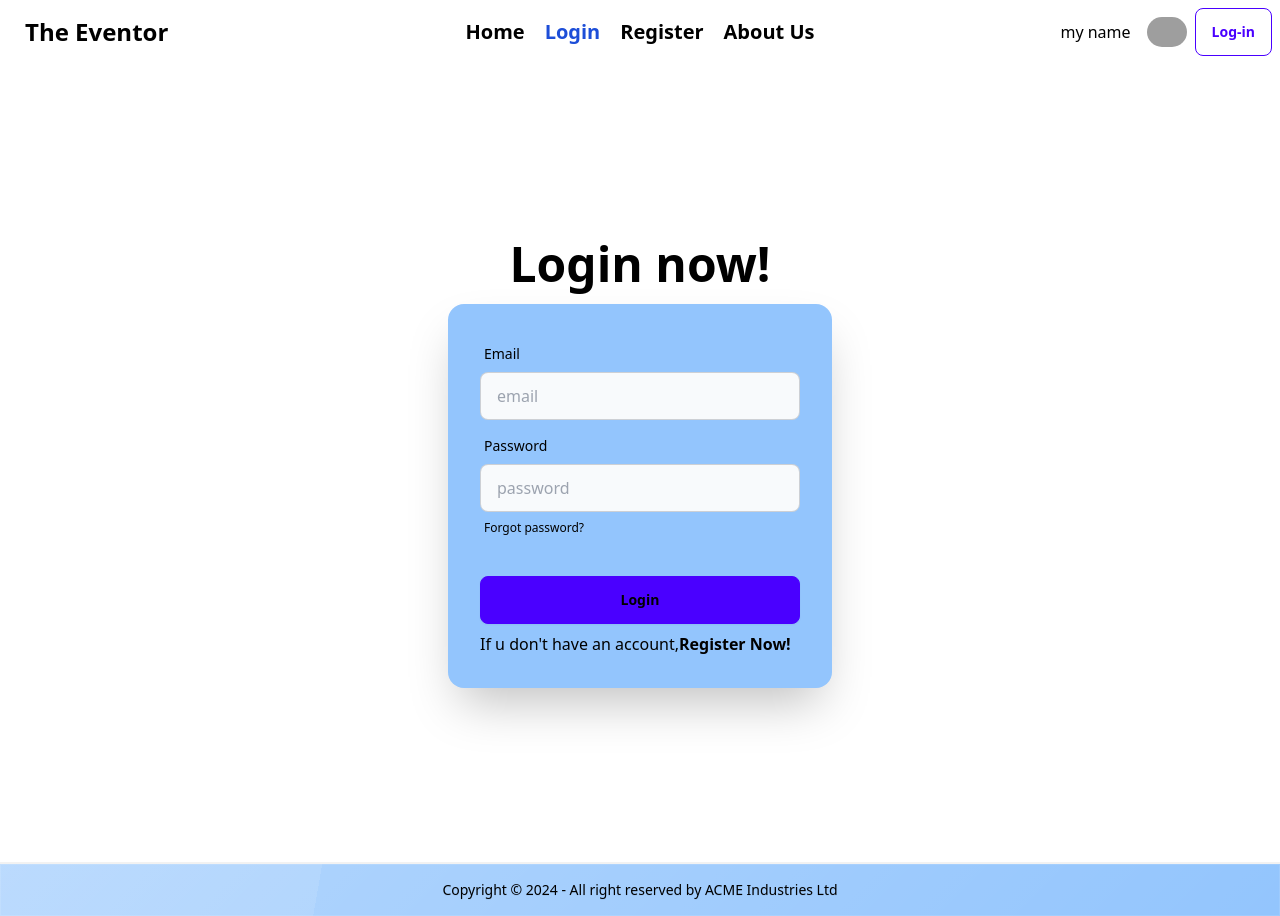
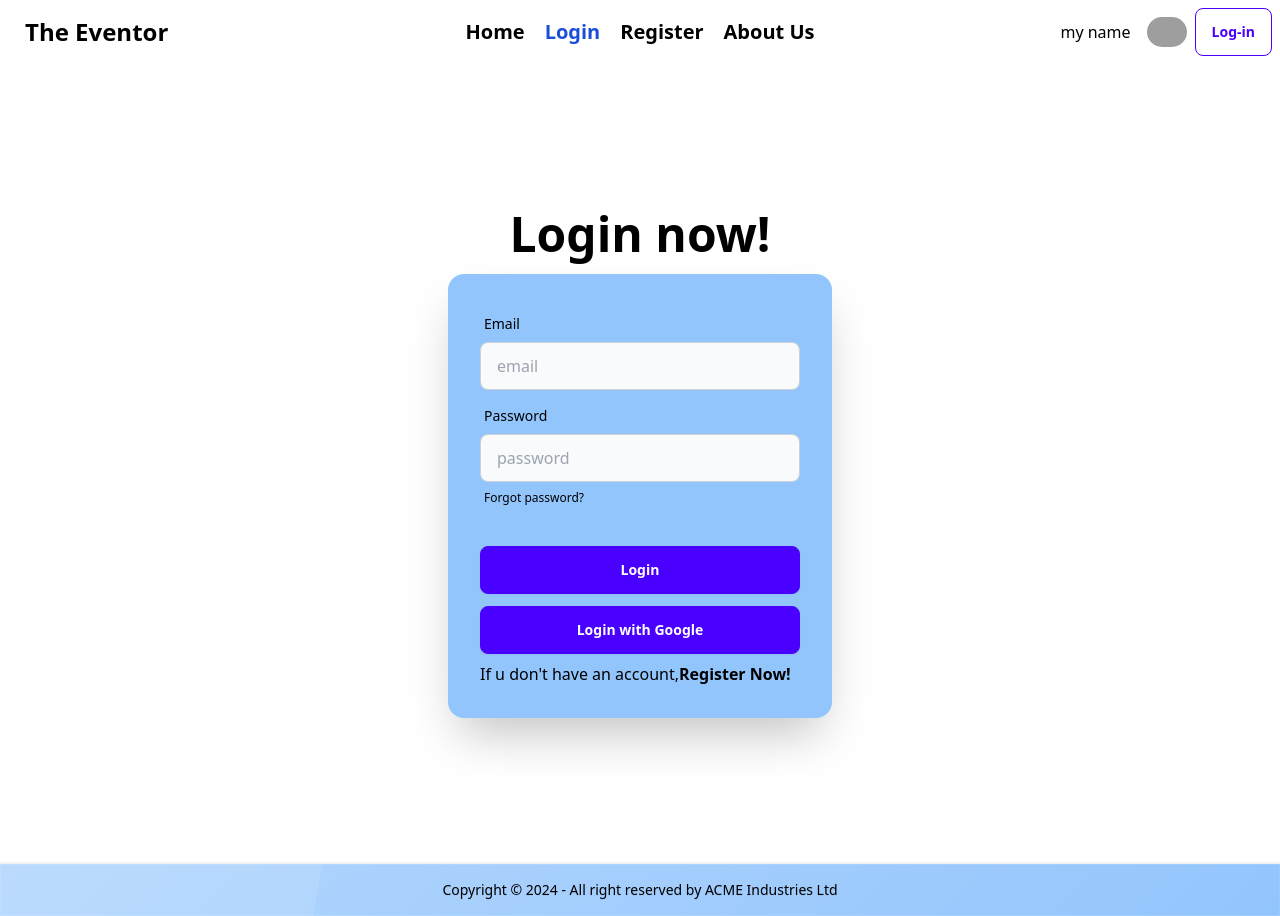
Before and after one commit to Rifat142/Gadgets---mobile, a React (Vite) app: page /login in a window 1280 px wide. Built offline with nearby package versions, Linux system fonts and the light colour scheme; no server answers; grey boxes are pictures that could not be loaded.

Commit message:
final commit

```diff
--- a/index.html
+++ b/index.html
@@ -4,7 +4,7 @@
     <meta charset="UTF-8" />
     <link rel="icon" type="image/svg+xml" href="/vite.svg" />
     <meta name="viewport" content="width=device-width, initial-scale=1.0" />
-    <title>Vite + React</title>
+    <title>The Eventor</title>
 
   </head>
   <body>
--- a/src/pages/Login.jsx
+++ b/src/pages/Login.jsx
@@ -1,11 +1,33 @@
 import { NavLink, useLocation, useNavigate } from "react-router-dom";
 import Navbar from "../Components/Navbar";
 import Footer2 from "../Components/Footer2";
-import { useContext } from "react";
+import { useContext, useState } from "react";
 import { AuthContext } from "../Authprovider/Authprovider";
 import Swal from "sweetalert2";
 
+import { GoogleAuthProvider, getAuth, signInWithPopup } from "firebase/auth";
+import app from "../Firebase/Firebase.config";
+
 const Login = () => {
+    const {user,setUser} = useState(null)
+    const auth = getAuth(app)
+    const provider = new GoogleAuthProvider()
+    const handleGoogleSignIn = ()=>{
+      signInWithPopup(auth,provider)
+      .then(result=>{
+        handleAlert();
+        const loggedInUser = result.user
+        setUser(loggedInUser)
+        console.log(loggedInUser);
+
+      })
+      .catch( error=>{
+        console.log('error=' , error)
+      }
+
+      )
+    }
+
   const handleAlert = () => {
     const Toast = Swal.mixin({
       toast: true,
@@ -23,7 +45,7 @@ const Login = () => {
       title: "Signed in successfully",
     });
   };
-  const { signIn } = useContext(AuthContext);
+  const { signIn  } = useContext(AuthContext);
   const location = useLocation();
   console.log("locationin the login page", location);
   const navigate = useNavigate();
@@ -97,8 +119,9 @@ const Login = () => {
                   </a>
                 </label>
               </div>
-              <div className="form-control mt-6">
-                <button className="btn btn-primary text-black">Login</button>
+              <div className="form-control mt-6 gap-3">
+                <button className="btn btn-primary text-white">Login</button>
+                <button onClick={handleGoogleSignIn} className="btn btn-primary text-white">Login with Google</button>
               </div>
               <div>
                 <p className="text-black">
```
